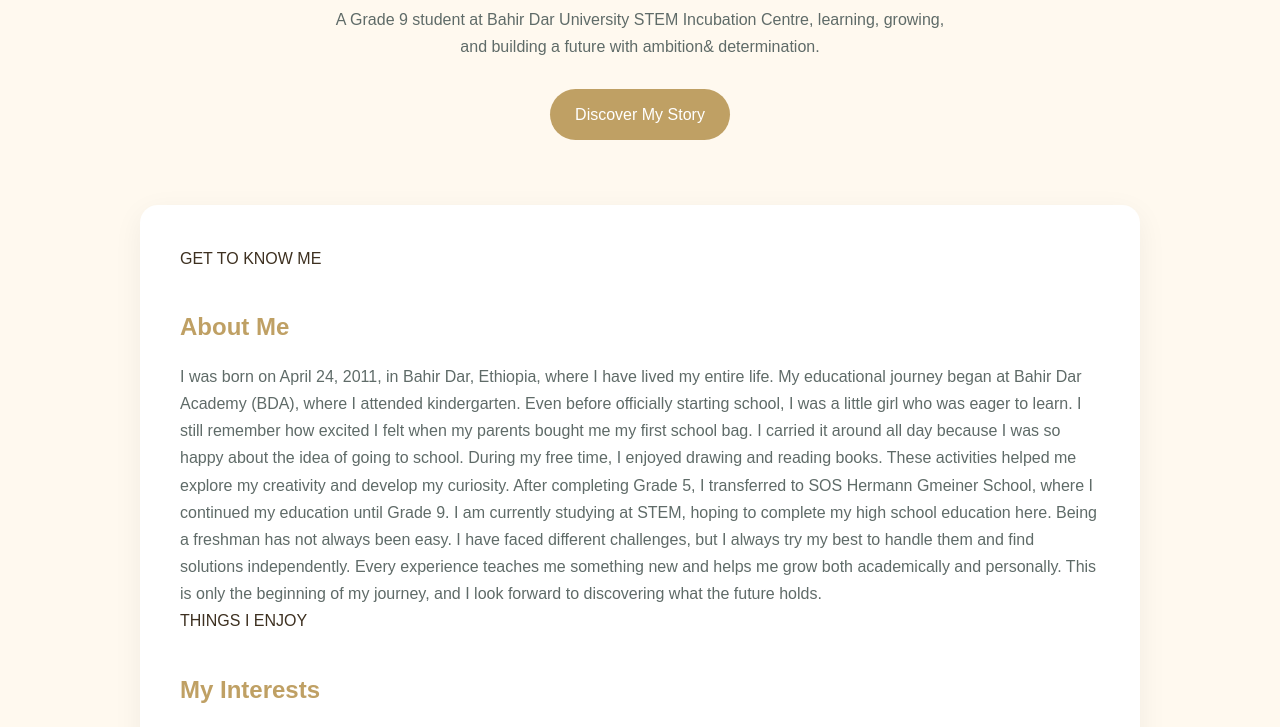
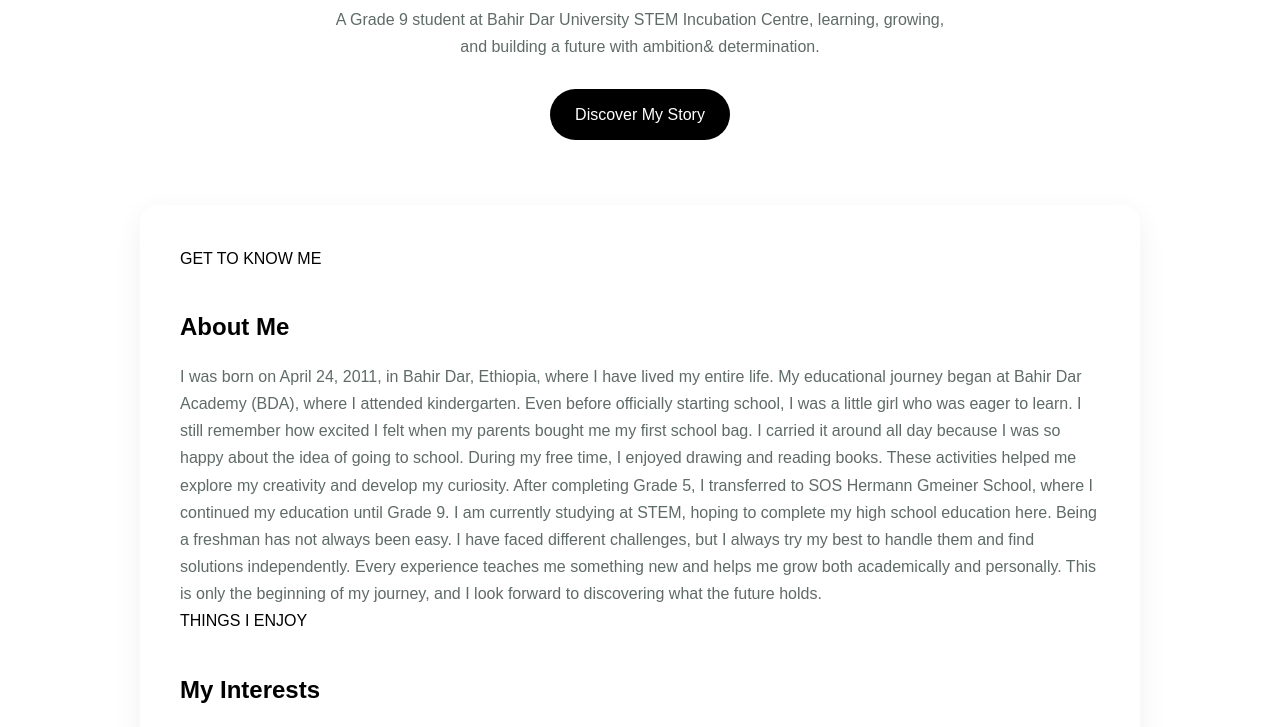
Before and after one commit to bethel7assaye/betty, a plain HTML site: page index.html in a window 1280 px wide. Shown: the part 252-979 px from the top of the page. Drawn offline with Linux system fonts and the light colour scheme.

Commit message:
Update style.css

```diff
--- a/style.css
+++ b/style.css
@@ -1,14 +1,14 @@
 /* 1. COLOR PALETTE: CSS VARIABLES */
 
+
 :root {
-    --primary-color: #BFA064;
-    --secondary-color: #F8E8C8;
-    --accent-color: #D4AF37;
-    --text-color: #3D3020;
-    --background-color: #FFF9EF;
+    --primary-color: #000000;
+    --secondary-color: #F5F5F5;
+    --accent-color: #000000;
+    --text-color: #000000;
+    --background-color: #FFFFFF;
     --white-color: #FFFFFF;
 }
-
 
 /* 2. GENERAL STYLES */
 
```
